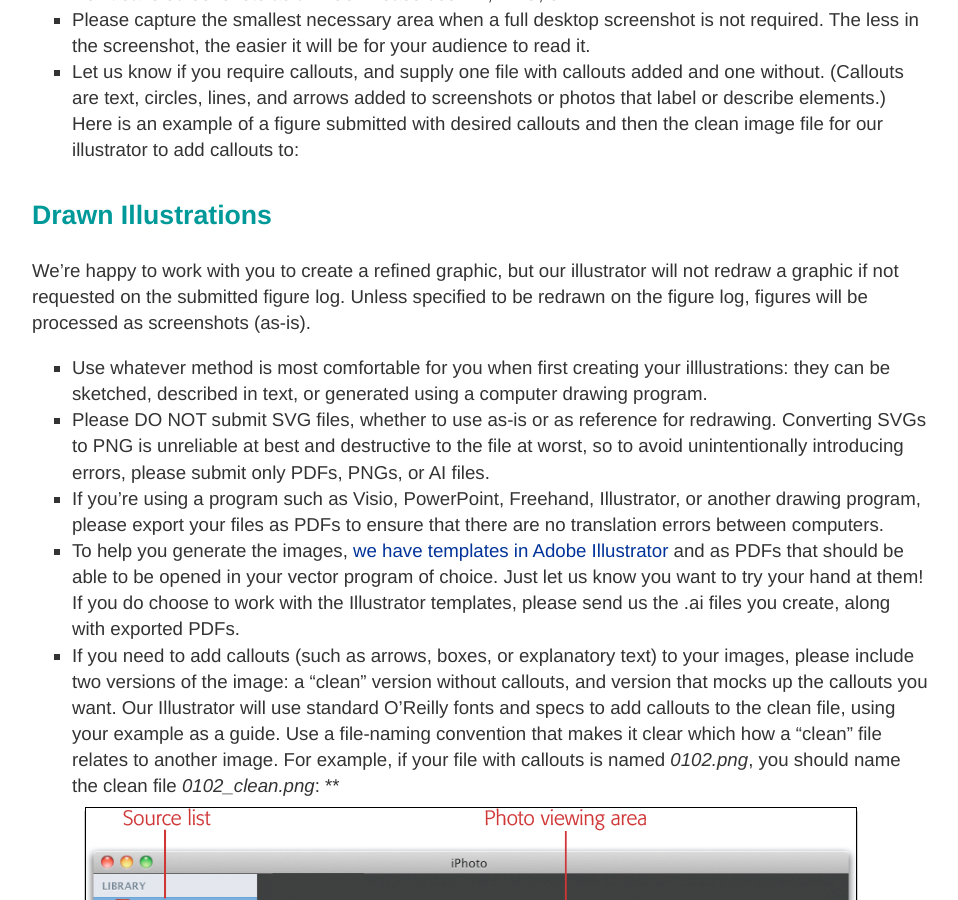
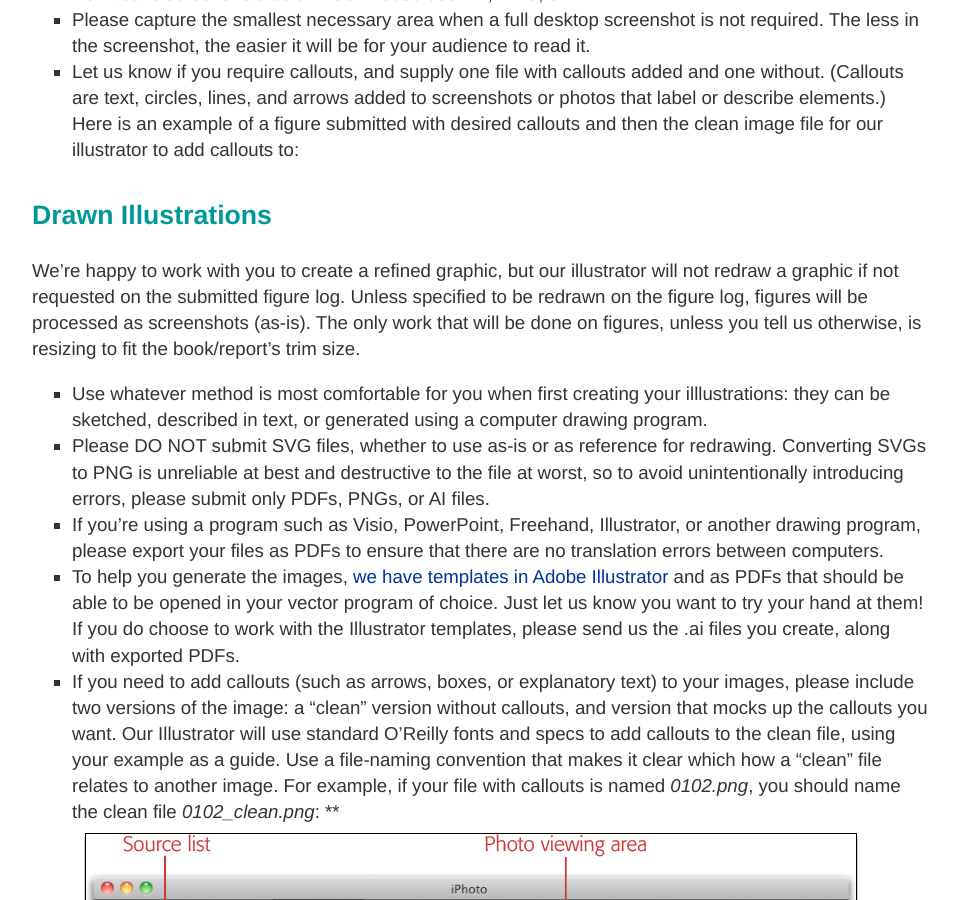
Before and after one commit to oreillymedia/production-resources, a Jekyll site: the page built from illustrations/index.md, in a window 1280 px wide and 900 px high, scrolled down 565 px. Shown: the whole window, without its empty margins (160-1118 px from the left). Built offline with Jekyll 4.4.1, drawn with Linux system fonts in a browser that asks for light colours.

Commit message:
Update index.md

```diff
--- a/illustrations/index.md
+++ b/illustrations/index.md
@@ -23,7 +23,7 @@
 
 ### Drawn Illustrations
 
-We're happy to work with you to create a refined graphic, but our illustrator will not redraw a graphic if not requested on the submitted figure log. Unless specified to be redrawn on the figure log, figures will be processed as screenshots (as-is).
+We're happy to work with you to create a refined graphic, but our illustrator will not redraw a graphic if not requested on the submitted figure log. Unless specified to be redrawn on the figure log, figures will be processed as screenshots (as-is). The only work that will be done on figures, unless you tell us otherwise, is resizing to fit the book/report's trim size.
 
 * Use whatever method is most comfortable for you when first creating your illlustrations: they can be sketched, described in text, or generated using a computer drawing program.
 * Please DO NOT submit SVG files, whether to use as-is or as reference for redrawing. Converting SVGs to PNG is unreliable at best and destructive to the file at worst, so to avoid unintentionally introducing errors, please submit only PDFs, PNGs, or AI files.
```
